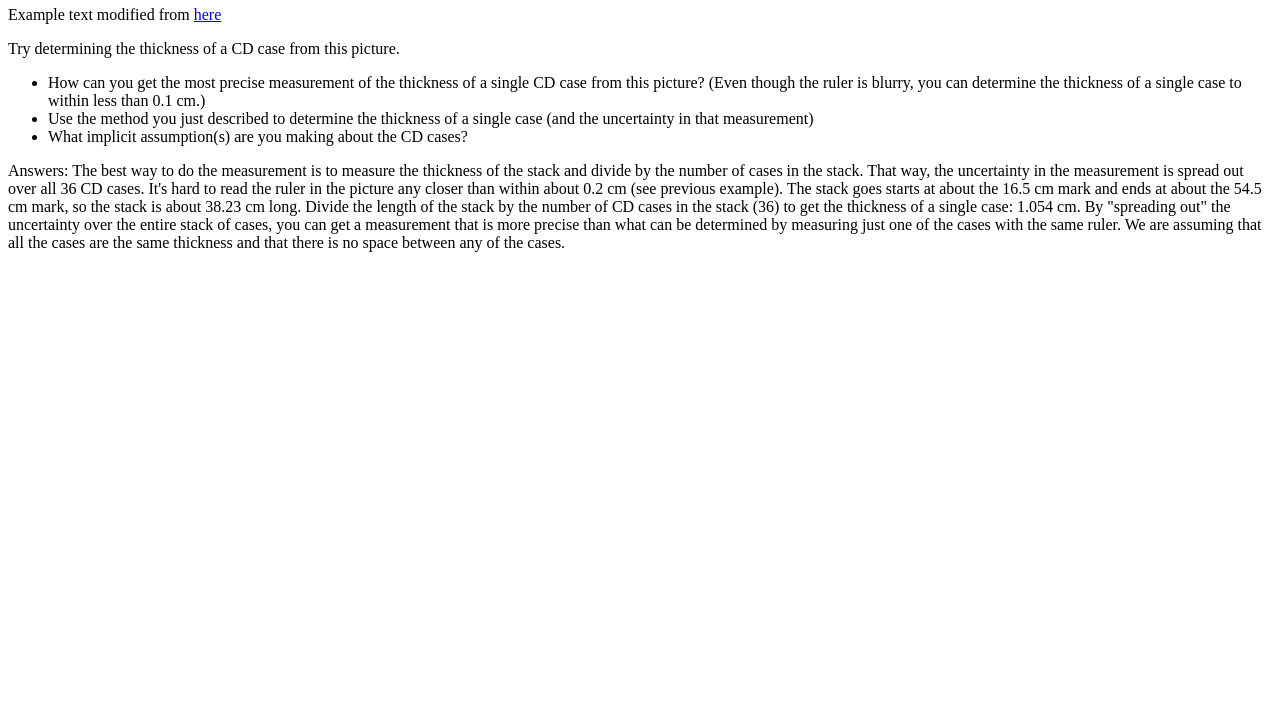
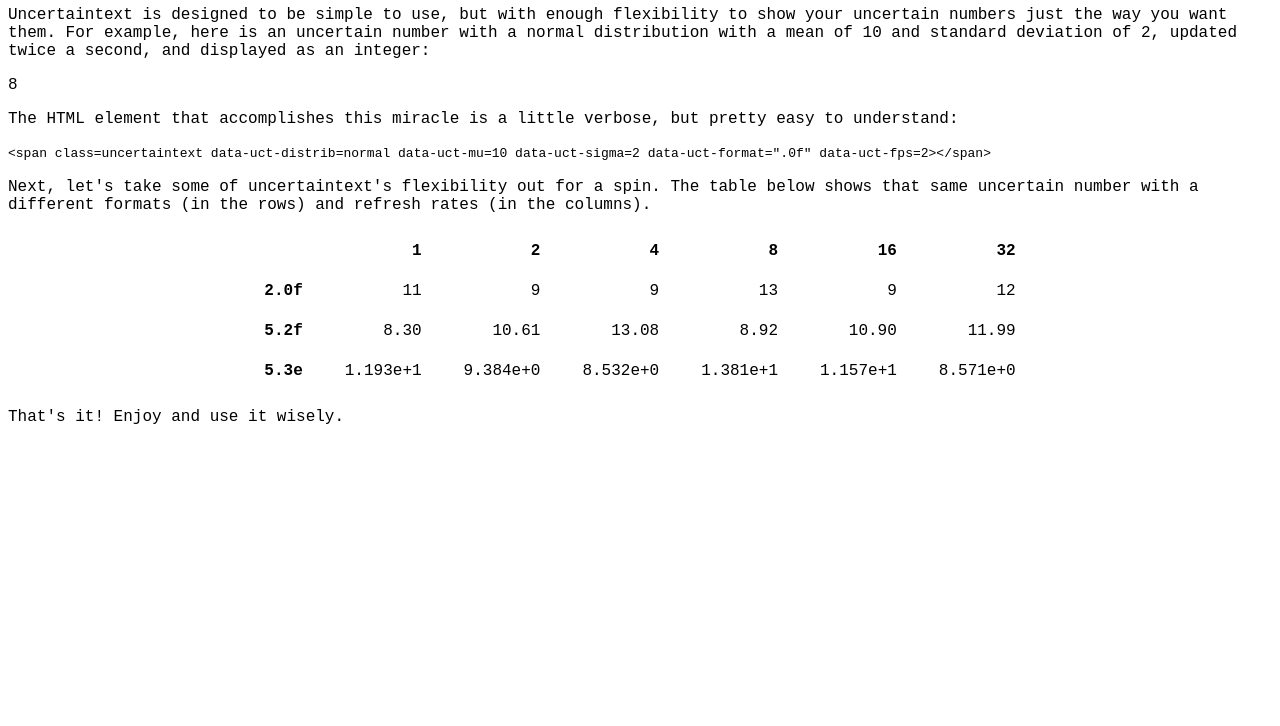
Before and after one commit to keithfma/uncertaintext, a website built with webpack: page docs/index.html in a window 1280 px wide. Shown: the part 74-800 px from the top of the page. Built offline with nearby package versions, Linux system fonts and the light colour scheme.

Commit message:
Update example to show single value and table

```diff
--- a/docs/index.html
+++ b/docs/index.html
@@ -8,39 +8,84 @@
     import uncertaintext from './uncertaintext.js'
     window.onload = function () {uncertaintext()};
   </script>
+  <link rel="stylesheet" href="style.css">
 </head>
 
 <body>
 
   <h1>Uncertaintext Example</h1>
 
-  <p>Example text modified from <a href=https://www2.southeastern.edu/Academics/Faculty/rallain/plab194/error.html>here</a></p>
+  <p>
+    Uncertaintext is designed to be simple to use, but with enough flexibility
+    to show your uncertain numbers just the way you want them.
 
-  <p>
-  Try determining the thickness of a CD case from this picture.
-
-  <ul>
-    <li>How can you get the most precise measurement of the thickness of a single CD case from this picture? (Even though the ruler is blurry, you can determine the thickness of a single case to within less than 0.1 cm.)</li>
-    <li>Use the method you just described to determine the thickness of a single case (and the uncertainty in that measurement)</li>
-    <li>What implicit assumption(s) are you making about the CD cases?</li>
-  </ul>
+    For example, here is an uncertain number with a normal distribution with
+    a mean of 10 and standard deviation of 2, updated twice a second, and
+    displayed as an integer:
   </p>
 
   <p>
-  Answers: The best way to do the measurement is to measure the thickness of
-  the stack and divide by the number of cases in the stack. That way, the
-  uncertainty in the measurement is spread out over all 36 CD cases. It's hard to
-  read the ruler in the picture any closer than within about 0.2 cm (see previous
-  example). The stack goes starts at about the 16.5 cm mark and ends at about the
-  54.5 cm mark, so the stack is about
-  <span class=uncertaintext data-uct-distrib=normal data-uct-mu=38 data-uct-sigma=0.2 data-uct-format="2.2f"></span> cm
-  long. Divide the length of the stack by the number of CD cases in the stack
-  (36) to get the thickness of a single case:
-  <span class=uncertaintext data-uct-distrib=normal data-uct-mu=1.056 data-uct-sigma=0.006 data-uct-format="1.3f" data-uct-fps=1></span> cm.
-  By "spreading out" the uncertainty over the entire stack of cases, you can get
-  a measurement that is more precise than what can be determined by measuring
-  just one of the cases with the same ruler. We are assuming that all the cases
-  are the same thickness and that there is no space between any of the cases.
+    <span class=uncertaintext data-uct-distrib=normal data-uct-mu=10 data-uct-sigma=2 data-uct-format=".0f" data-uct-fps=2></span>
+  </p>
+
+  <p>
+    The HTML element that accomplishes this miracle is a little verbose, but
+    pretty easy to understand:
+  </p>
+
+  <p><code>
+  &lt;span class=uncertaintext data-uct-distrib=normal data-uct-mu=10 data-uct-sigma=2 data-uct-format=&quot;.0f&quot; data-uct-fps=2&gt;&lt;/span&gt;
+  </code></p>
+
+  <p>
+    Next, let's take some of uncertaintext's flexibility out for a spin. The
+    table below shows that same uncertain number with a different formats (in the
+    rows) and refresh rates (in the columns).
+  </p>
+
+  <p>
+    <table>
+      <tr>
+        <th></th>
+        <th>1</th>
+        <th>2</th>
+        <th>4</th>
+        <th>8</th>
+        <th>16</th>
+        <th>32</th>
+      </tr>
+      <tr>
+        <th>2.0f</th>
+        <td><span class=uncertaintext data-uct-distrib=normal data-uct-mu=10 data-uct-sigma=2 data-uct-format="2.0f" data-uct-fps=1></span></td>
+        <td><span class=uncertaintext data-uct-distrib=normal data-uct-mu=10 data-uct-sigma=2 data-uct-format="2.0f" data-uct-fps=2></span></td>
+        <td><span class=uncertaintext data-uct-distrib=normal data-uct-mu=10 data-uct-sigma=2 data-uct-format="2.0f" data-uct-fps=4></span></td>
+        <td><span class=uncertaintext data-uct-distrib=normal data-uct-mu=10 data-uct-sigma=2 data-uct-format="2.0f" data-uct-fps=8></span></td>
+        <td><span class=uncertaintext data-uct-distrib=normal data-uct-mu=10 data-uct-sigma=2 data-uct-format="2.0f" data-uct-fps=16></span></td>
+        <td><span class=uncertaintext data-uct-distrib=normal data-uct-mu=10 data-uct-sigma=2 data-uct-format="2.0f" data-uct-fps=32></span></td>
+      </tr>
+      <tr>
+        <th>5.2f</th>
+        <td><span class=uncertaintext data-uct-distrib=normal data-uct-mu=10 data-uct-sigma=2 data-uct-format="5.2f" data-uct-fps=1></span></td>
+        <td><span class=uncertaintext data-uct-distrib=normal data-uct-mu=10 data-uct-sigma=2 data-uct-format="5.2f" data-uct-fps=2></span></td>
+        <td><span class=uncertaintext data-uct-distrib=normal data-uct-mu=10 data-uct-sigma=2 data-uct-format="5.2f" data-uct-fps=4></span></td>
+        <td><span class=uncertaintext data-uct-distrib=normal data-uct-mu=10 data-uct-sigma=2 data-uct-format="5.2f" data-uct-fps=8></span></td>
+        <td><span class=uncertaintext data-uct-distrib=normal data-uct-mu=10 data-uct-sigma=2 data-uct-format="5.2f" data-uct-fps=16></span></td>
+        <td><span class=uncertaintext data-uct-distrib=normal data-uct-mu=10 data-uct-sigma=2 data-uct-format="5.2f" data-uct-fps=32></span></td>
+      </tr>
+      <tr>
+        <th>5.3e</th>
+        <td><span class=uncertaintext data-uct-distrib=normal data-uct-mu=10 data-uct-sigma=2 data-uct-format="5.3e" data-uct-fps=1></span></td>
+        <td><span class=uncertaintext data-uct-distrib=normal data-uct-mu=10 data-uct-sigma=2 data-uct-format="5.3e" data-uct-fps=2></span></td>
+        <td><span class=uncertaintext data-uct-distrib=normal data-uct-mu=10 data-uct-sigma=2 data-uct-format="5.3e" data-uct-fps=4></span></td>
+        <td><span class=uncertaintext data-uct-distrib=normal data-uct-mu=10 data-uct-sigma=2 data-uct-format="5.3e" data-uct-fps=8></span></td>
+        <td><span class=uncertaintext data-uct-distrib=normal data-uct-mu=10 data-uct-sigma=2 data-uct-format="5.3e" data-uct-fps=16></span></td>
+        <td><span class=uncertaintext data-uct-distrib=normal data-uct-mu=10 data-uct-sigma=2 data-uct-format="5.3e" data-uct-fps=32></span></td>
+      </tr>
+    </table>
+  </p>
+
+  <p>
+    That's it! Enjoy and use it wisely.
   </p>
 
 </body>
--- /dev/null
+++ b/docs/style.css
@@ -0,0 +1,21 @@
+body {
+  font-family: 'Courier New', monospace;
+}
+
+table {
+    width: 750px;
+    margin-left: auto;
+    margin-right: auto;
+}
+
+th, td {
+  padding-top: 10px;
+  padding-bottom: 10px;
+  padding-left: 20px;
+  padding-right: 20px;
+  text-align: right;
+}
+
+td {
+  width: 13%;
+}
```
